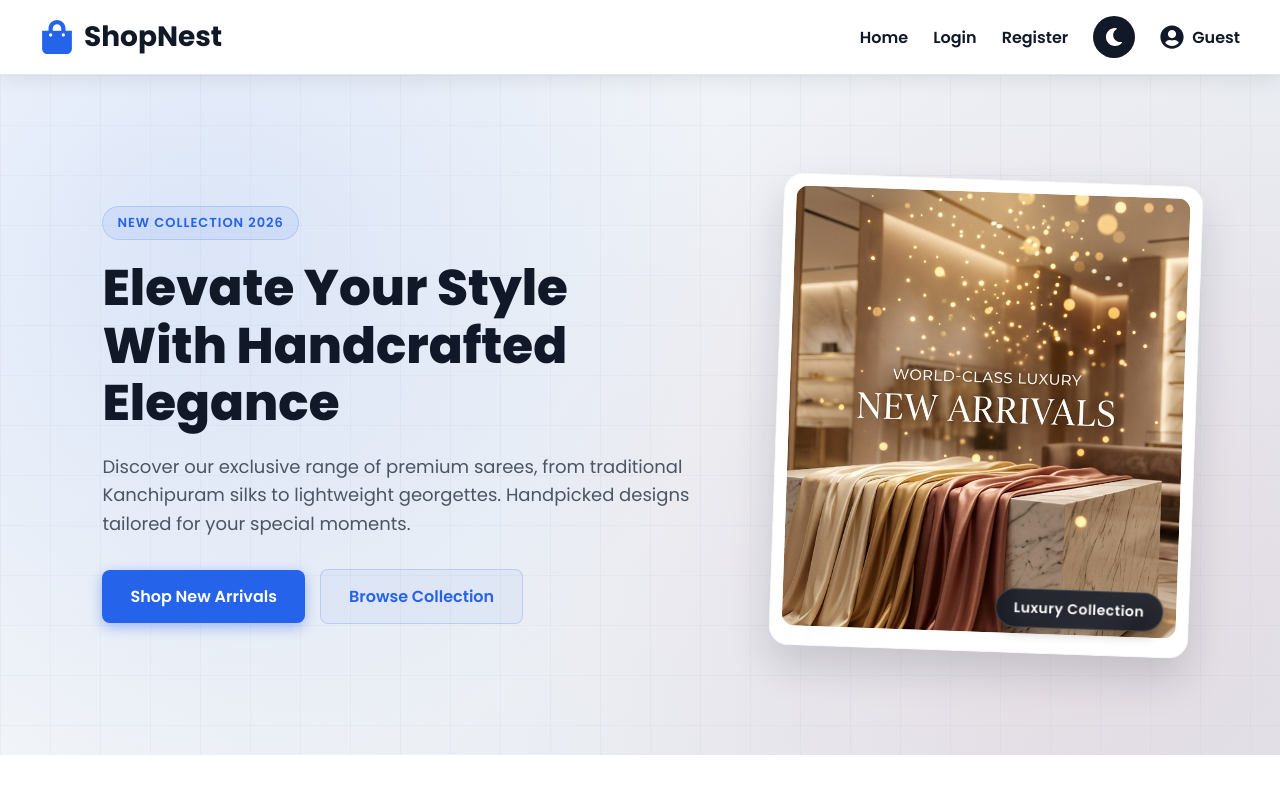
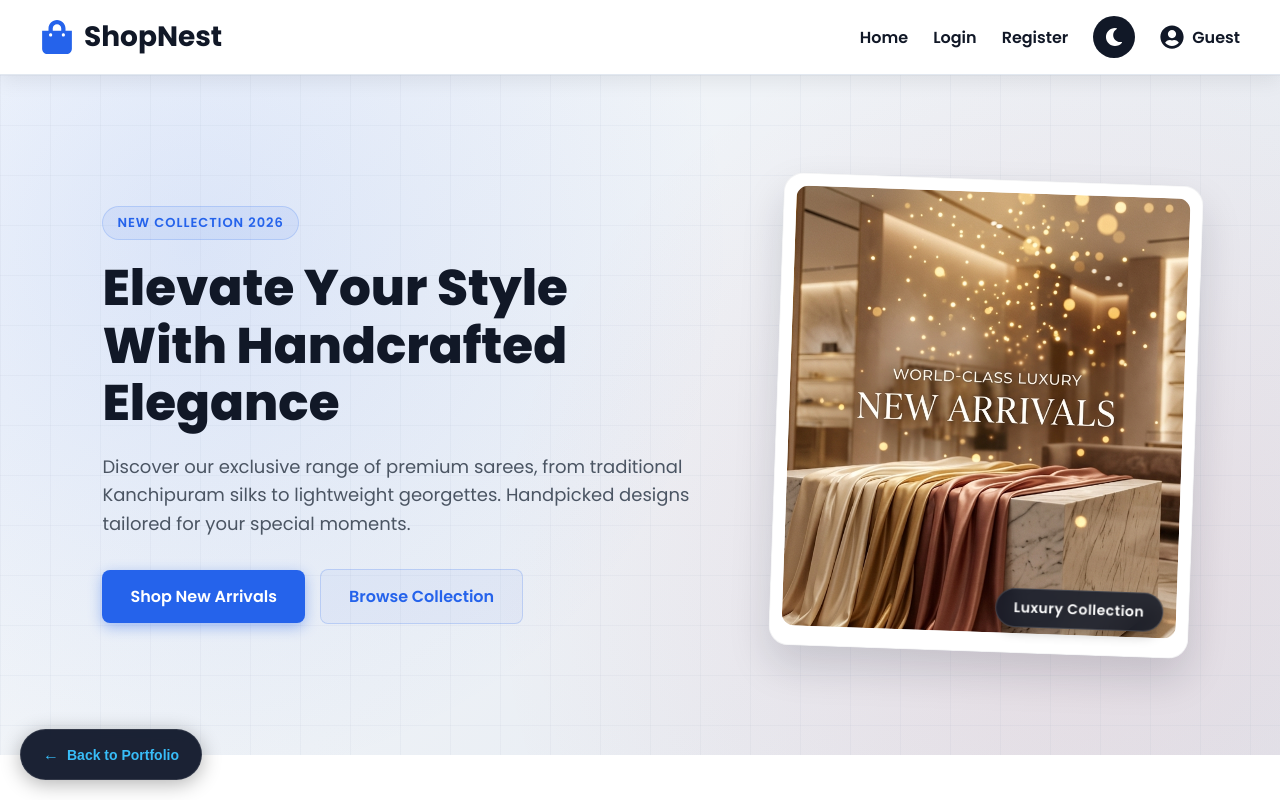
Before and after one commit to codewithajith7/react-ecommerce-new, a React (Create React App) app: page / in a window 1280 px wide. Built offline with nearby package versions, Linux system fonts and the light colour scheme.

Commit message:
add: Back to Portfolio floating button

```diff
--- a/src/App.js
+++ b/src/App.js
@@ -116,6 +116,42 @@ const App = () => {
 
       </Routes>
 
+      {/* Back to Portfolio Floating Button */}
+      <a
+        href="https://portfolio-omega-seven-zp267jfa2j.vercel.app"
+        style={{
+          position: "fixed",
+          bottom: "20px",
+          left: "20px",
+          background: "rgba(15, 23, 42, 0.95)",
+          color: "#38bdf8",
+          padding: "12px 22px",
+          borderRadius: "50px",
+          textDecoration: "none",
+          fontFamily: "sans-serif",
+          fontSize: "14px",
+          fontWeight: "600",
+          boxShadow: "0 4px 20px rgba(0,0,0,0.3)",
+          zIndex: 10000,
+          display: "flex",
+          alignItems: "center",
+          gap: "8px",
+          border: "1px solid rgba(255,255,255,0.1)",
+          backdropFilter: "blur(10px)",
+          transition: "all 0.3s ease"
+        }}
+        onMouseEnter={(e) => {
+          e.currentTarget.style.transform = "translateY(-3px)";
+          e.currentTarget.style.boxShadow = "0 8px 25px rgba(56,189,248,0.4)";
+        }}
+        onMouseLeave={(e) => {
+          e.currentTarget.style.transform = "translateY(0)";
+          e.currentTarget.style.boxShadow = "0 4px 20px rgba(0,0,0,0.3)";
+        }}
+      >
+        <span style={{ fontSize: "16px" }}>←</span> Back to Portfolio
+      </a>
+
       <Footer />
 
     </Router>
```
